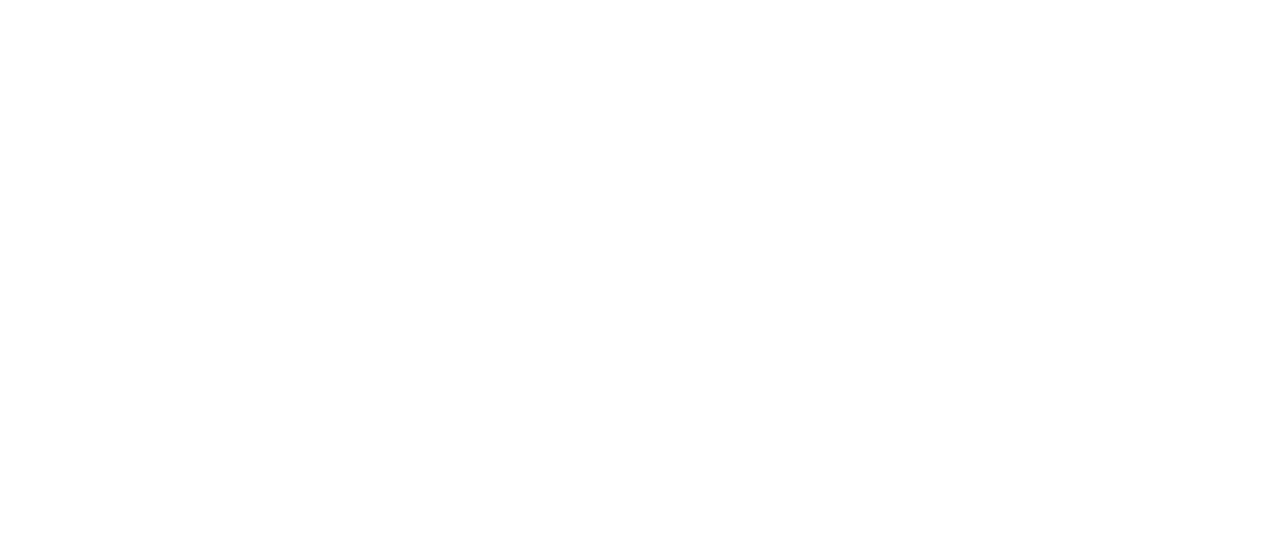
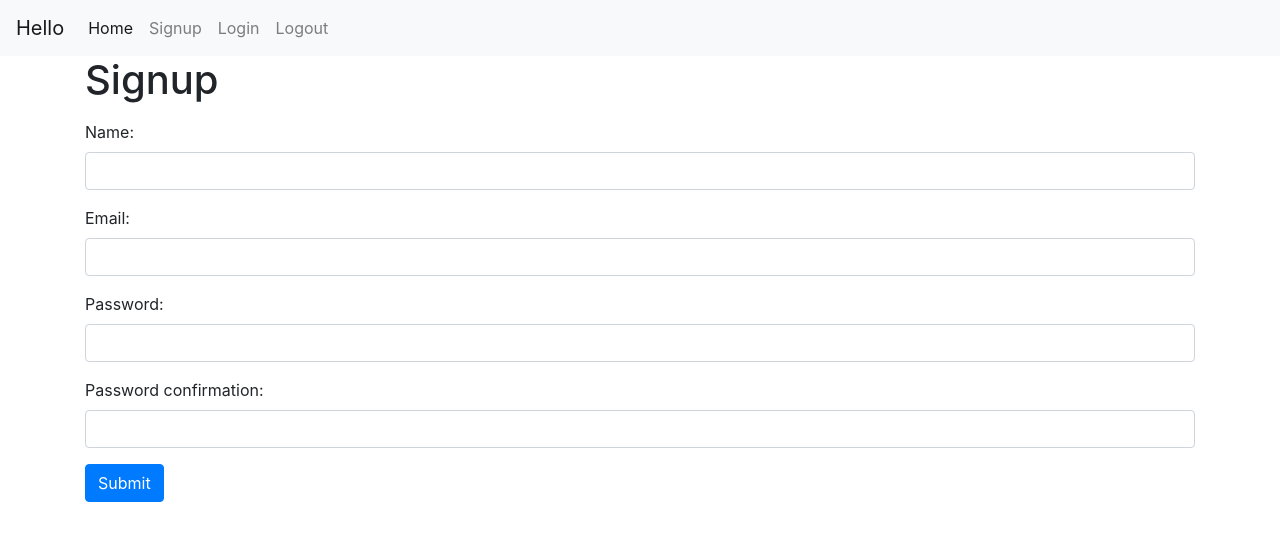
Before and after one commit to sdimichele/vue_budget, a Vue app: page /signup in a window 1280 px wide. Shown: the top 540 px of the page. Built offline with nearby package versions, Linux system fonts and the light colour scheme.

Commit message:
added bootstrap, and nav bar, login

```diff
--- a/public/index.html
+++ b/public/index.html
@@ -1,21 +1,23 @@
-<!doctype html>
+<!DOCTYPE html>
 <html lang="en">
   <head>
-    <!-- Required meta tags -->
+
     <meta charset="utf-8">
-    <meta name="viewport" content="width=device-width, initial-scale=1, shrink-to-fit=no">
-
-    <!-- Bootstrap CSS -->
-    <link rel="stylesheet" href="https://stackpath.bootstrapcdn.com/bootstrap/4.3.1/css/bootstrap.min.css" integrity="sha384-ggOyR0iXCbMQv3Xipma34MD+dH/1fQ784/j6cY/iJTQUOhcWr7x9JvoRxT2MZw1T" crossorigin="anonymous">
-
-    <title>Vue Budget</title>
+    <meta http-equiv="X-UA-Compatible" content="IE=edge">
+    <meta name="viewport" content="width=device-width,initial-scale=1.0">
+    <link rel="icon" href="<%= BASE_URL %>favicon.ico">
+    <title>Hello</title>
+     <link rel="stylesheet" href="https://stackpath.bootstrapcdn.com/bootstrap/4.3.1/css/bootstrap.min.css" integrity="sha384-ggOyR0iXCbMQv3Xipma34MD+dH/1fQ784/j6cY/iJTQUOhcWr7x9JvoRxT2MZw1T" crossorigin="anonymous">
   </head>
   <body>
 
-    <!-- Optional JavaScript -->
-    <!-- jQuery first, then Popper.js, then Bootstrap JS -->
+    <noscript>
+      <strong>We're sorry but vue_budget doesn't work properly without JavaScript enabled. Please enable it to continue.</strong>
+    </noscript>
+    <div id="app"></div>
+    <!-- built files will be auto injected -->
     <script src="https://code.jquery.com/jquery-3.3.1.slim.min.js" integrity="sha384-q8i/X+965DzO0rT7abK41JStQIAqVgRVzpbzo5smXKp4YfRvH+8abtTE1Pi6jizo" crossorigin="anonymous"></script>
-    <script src="https://cdnjs.cloudflare.com/ajax/libs/popper.js/1.14.7/umd/popper.min.js" integrity="sha384-UO2eT0CpHqdSJQ6hJty5KVphtPhzWj9WO1clHTMGa3JDZwrnQq4sF86dIHNDz0W1" crossorigin="anonymous"></script>
-    <script src="https://stackpath.bootstrapcdn.com/bootstrap/4.3.1/js/bootstrap.min.js" integrity="sha384-JjSmVgyd0p3pXB1rRibZUAYoIIy6OrQ6VrjIEaFf/nJGzIxFDsf4x0xIM+B07jRM" crossorigin="anonymous"></script>
+<script src="https://cdnjs.cloudflare.com/ajax/libs/popper.js/1.14.7/umd/popper.min.js" integrity="sha384-UO2eT0CpHqdSJQ6hJty5KVphtPhzWj9WO1clHTMGa3JDZwrnQq4sF86dIHNDz0W1" crossorigin="anonymous"></script>
+<script src="https://stackpath.bootstrapcdn.com/bootstrap/4.3.1/js/bootstrap.min.js" integrity="sha384-JjSmVgyd0p3pXB1rRibZUAYoIIy6OrQ6VrjIEaFf/nJGzIxFDsf4x0xIM+B07jRM" crossorigin="anonymous"></script>
   </body>
 </html>
--- a/src/App.vue
+++ b/src/App.vue
@@ -1,31 +1,33 @@
 <template>
   <div id="app">
-    <div id="nav">
-      <router-link to="/">Home</router-link> |
-      <router-link to="/about">About</router-link>
-    </div>
+    <nav class="navbar navbar-expand-lg navbar-light bg-light">
+  <a class="navbar-brand" href="#">Hello</a>
+  <button class="navbar-toggler" type="button" data-toggle="collapse" data-target="#navbarSupportedContent" aria-controls="navbarSupportedContent" aria-expanded="false" aria-label="Toggle navigation">
+    <span class="navbar-toggler-icon"></span>
+  </button>
+
+  <div class="collapse navbar-collapse" id="navbarSupportedContent">
+    <ul class="navbar-nav mr-auto">
+      <li class="nav-item active">
+        <router-link class="nav-link" to="/">Home</router-link>
+      </li>
+      <li class="nav-item">
+        <router-link class="nav-link" to="/signup">Signup</router-link>
+      </li>
+       <li class="nav-item">
+        <router-link class="nav-link" to="/login">Login</router-link>
+      </li>
+      <li class="nav-item">
+        <router-link class="nav-link" to="/logout">Logout</router-link>
+      </li>
+
+    </ul>
+  </div>
+</nav>
     <router-view/>
   </div>
 </template>
 
 <style>
-#app {
-  font-family: 'Avenir', Helvetica, Arial, sans-serif;
-  -webkit-font-smoothing: antialiased;
-  -moz-osx-font-smoothing: grayscale;
-  text-align: center;
-  color: #2c3e50;
-}
-#nav {
-  padding: 30px;
-}
 
-#nav a {
-  font-weight: bold;
-  color: #2c3e50;
-}
-
-#nav a.router-link-exact-active {
-  color: #42b983;
-}
 </style>
--- a/src/main.js
+++ b/src/main.js
@@ -6,6 +6,11 @@ import axios from "axios";
 axios.defaults.baseURL =
   process.env.NODE_ENV === "development" ? "http://localhost:3000" : "/";
 
+var jwt = localStorage.getItem("jwt");
+if (jwt) {
+  axios.defaults.headers.common["Authorization"] = "Bearer " + jwt;
+}
+
 Vue.config.productionTip = false
 
 new Vue({
--- a/src/router.js
+++ b/src/router.js
@@ -1,6 +1,9 @@
-import Vue from 'vue'
-import Router from 'vue-router'
-import Home from './views/Home.vue'
+import Vue from 'vue';
+import Router from 'vue-router';
+import Home from './views/Home.vue';
+import Signup from "./views/Signup.vue";
+import Login from "./views/Login.vue";
+import Logout from "./views/Logout.vue";
 
 Vue.use(Router)
 
@@ -8,18 +11,9 @@ export default new Router({
   mode: 'history',
   base: process.env.BASE_URL,
   routes: [
-    {
-      path: '/',
-      name: 'home',
-      component: Home
-    },
-    {
-      path: '/about',
-      name: 'about',
-      // route level code-splitting
-      // this generates a separate chunk (about.[hash].js) for this route
-      // which is lazy-loaded when the route is visited.
-      component: () => import(/* webpackChunkName: "about" */ './views/About.vue')
-    }
+    { path: '/',name: 'home', component: Home},
+    { path: "/signup", name: "signup", component: Signup },
+    { path: "/login", name: "login", component: Login },
+    { path: "/logout", name: "logout", component: Logout }
   ]
 })
--- a/src/views/About.vue
+++ /dev/null
@@ -1,5 +0,0 @@
-<template>
-  <div class="about">
-    <h1>This is an about page</h1>
-  </div>
-</template>
--- /dev/null
+++ b/src/views/Login.vue
@@ -0,0 +1,56 @@
+<template>
+  <div class="login">
+    <div class="container">
+      <form v-on:submit.prevent="submit()">
+        <h1>Login</h1>
+        <ul>
+          <li class="text-danger" v-for="error in errors">{{ error }}</li>
+        </ul>
+        <div class="form-group">
+          <label>Email:</label>
+          <input type="email" class="form-control" v-model="email">
+        </div>
+        <div class="form-group">
+          <label>Password:</label>
+          <input type="password" class="form-control" v-model="password">
+        </div>
+        <input type="submit" class="btn btn-primary" value="Submit">
+      </form>
+    </div>
+  </div>
+</template>
+
+<script>
+import axios from "axios";
+
+export default {
+  data: function() {
+    return {
+      email: "",
+      password: "",
+      errors: []
+    };
+  },
+  methods: {
+    submit: function() {
+      var params = {
+        email: this.email,
+        password: this.password
+      };
+      axios
+        .post("/api/sessions", params)
+        .then(response => {
+          axios.defaults.headers.common["Authorization"] =
+            "Bearer " + response.data.jwt;
+          localStorage.setItem("jwt", response.data.jwt);
+          this.$router.push("/");
+        })
+        .catch(error => {
+          this.errors = ["Invalid email or password."];
+          this.email = "";
+          this.password = "";
+        });
+    }
+  }
+};
+</script>
--- /dev/null
+++ b/src/views/Logout.vue
@@ -0,0 +1,16 @@
+<template>
+  <div class="logout">
+  </div>
+</template>
+
+<script>
+import axios from "axios";
+
+export default {
+  created: function() {
+    delete axios.defaults.headers.common["Authorization"];
+    localStorage.removeItem("jwt");
+    this.$router.push("/");
+  }
+};
+</script>
--- /dev/null
+++ b/src/views/Signup.vue
@@ -0,0 +1,63 @@
+<template>
+  <div class="signup">
+    <div class="container">
+      <form v-on:submit.prevent="submit()">
+        <h1>Signup</h1>
+        <ul>
+          <li class="text-danger" v-for="error in errors">{{ error }}</li>
+        </ul>
+        <div class="form-group">
+          <label>Name:</label>
+          <input type="text" class="form-control" v-model="name">
+        </div>
+        <div class="form-group">
+          <label>Email:</label>
+          <input type="email" class="form-control" v-model="email">
+        </div>
+        <div class="form-group">
+          <label>Password:</label>
+          <input type="password" class="form-control" v-model="password">
+        </div>
+        <div class="form-group">
+          <label>Password confirmation:</label>
+          <input type="password" class="form-control" v-model="passwordConfirmation">
+        </div>
+        <input type="submit" class="btn btn-primary" value="Submit">
+      </form>
+    </div>
+  </div>
+</template>
+
+<script>
+import axios from "axios";
+
+export default {
+  data: function() {
+    return {
+      name: "",
+      email: "",
+      password: "",
+      passwordConfirmation: "",
+      errors: []
+    };
+  },
+  methods: {
+    submit: function() {
+      var params = {
+        name: this.name,
+        email: this.email,
+        password: this.password,
+        password_confirmation: this.passwordConfirmation
+      };
+      axios
+        .post("/api/users", params)
+        .then(response => {
+          this.$router.push("/login");
+        })
+        .catch(error => {
+          this.errors = error.response.data.errors;
+        });
+    }
+  }
+};
+</script>
```
